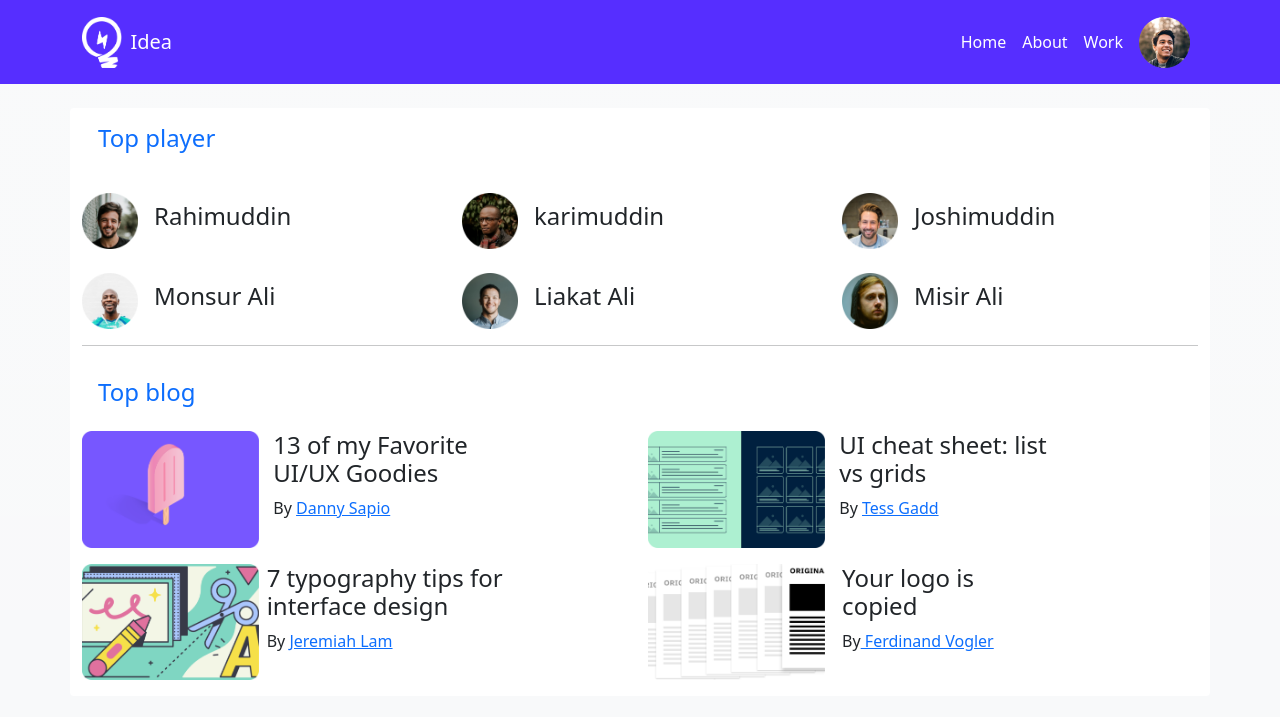
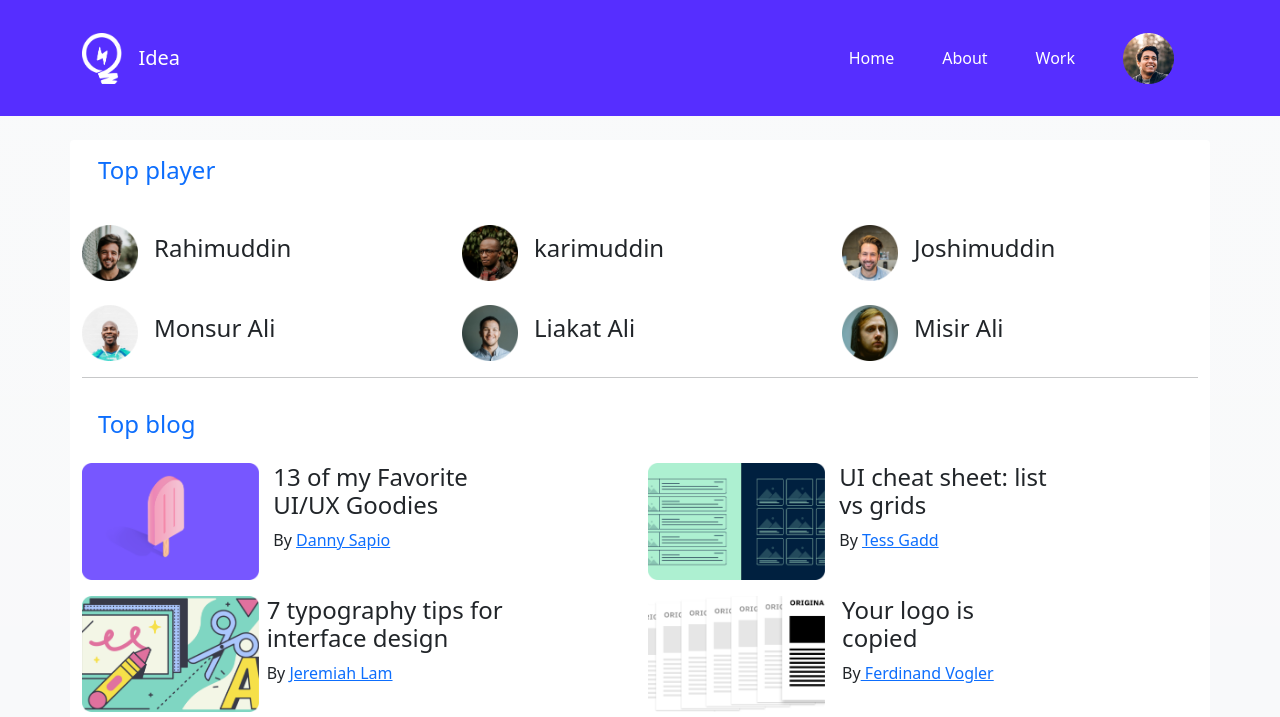
Before and after one commit to shahnazsarker/Leaderboard-with-Bootstrap, a plain HTML site: page index.html in a window 1280 px wide. Shown: the top 717 px of the page. Drawn offline with nearby package versions, Linux system fonts and the light colour scheme.

Commit message:
navbar edited

```diff
--- a/index.html
+++ b/index.html
@@ -19,7 +19,7 @@
                 <a class="navbar-brand d-flex align-items-center" href="#">
                     <img src="images/icons/logo.png" alt="" width="40.42" height="51"
                         class="d-inline-block align-text-top">
-                    <span class="ms-2">Idea</span>
+                    <span class="p-3">Idea</span>
                 </a>
                 <button class="navbar-toggler" type="button" data-bs-toggle="collapse"
                     data-bs-target="#navbarSupportedContent" aria-controls="navbarSupportedContent"
@@ -28,16 +28,16 @@
                 </button>
                 <div class="collapse navbar-collapse" id="navbarSupportedContent">
                     <ul class="navbar-nav ms-auto mb-2 ms-3 mb-lg-0 d-flex align-items-center">
-                        <li class="nav-item">
+                        <li class="p-3 nav-item">
                             <a class="nav-link active" aria-current="page" href="#">Home</a>
                         </li>
-                        <li class="nav-item">
+                        <li class="nav-item p-3">
                             <a class="nav-link active" aria-current="page" href="#">About</a>
                         </li>
-                        <li class="nav-item">
+                        <li class="nav-item p-3">
                             <a class="nav-link active" aria-current="page" href="#">Work</a>
                         </li>
-                        <li class="nav-item">
+                        <li class="nav-item p-3">
                             <a class="nav-link" href="#"><img src="images/icons/profile.png" alt="" width="51"
                                     height="51" class="d-inline-block align-text-top">
                             </a>
```
